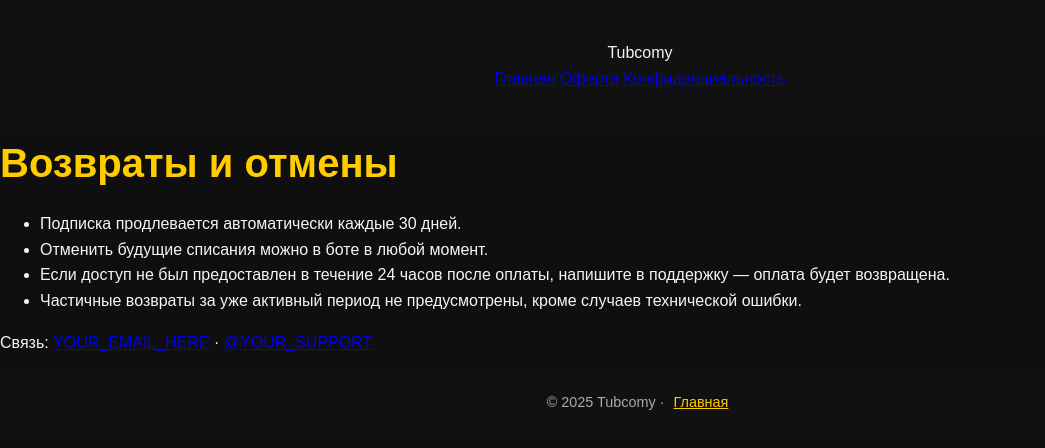
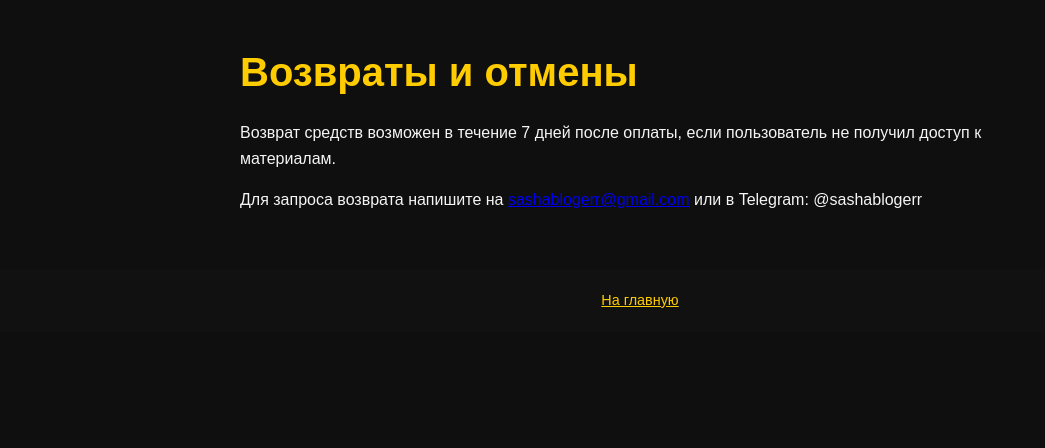
Before and after one commit to sashas-ctrl/tubcomy-site, a plain HTML site: page refunds.html in a window 1280 px wide. Shown: the whole page, without its empty margins (0-1045 px from the left). Drawn offline with Linux system fonts and the light colour scheme.

Commit message:
Update refunds.html

```diff
--- a/refunds.html
+++ b/refunds.html
@@ -1,37 +1,18 @@
-<!doctype html>
+<!DOCTYPE html>
 <html lang="ru">
 <head>
-  <meta charset="utf-8" />
-  <meta name="viewport" content="width=device-width,initial-scale=1" />
-  <title>Возвраты и отмены — Tubcomy</title>
-  <link rel="stylesheet" href="/styles.css" />
+  <meta charset="UTF-8">
+  <title>Возвраты и отмены — TubeComy</title>
+  <link rel="stylesheet" href="styles.css">
 </head>
 <body>
-  <div class="container">
-    <header class="header">
-      <div class="logo">Tubcomy</div>
-      <nav class="nav">
-        <a href="/">Главная</a>
-        <a href="/offer">Оферта</a>
-        <a href="/privacy">Конфиденциальность</a>
-      </nav>
-    </header>
-
-    <main class="card">
-      <h1>Возвраты и отмены</h1>
-      <ul>
-        <li>Подписка продлевается автоматически каждые 30 дней.</li>
-        <li>Отменить будущие списания можно в боте в любой момент.</li>
-        <li>Если доступ не был предоставлен в течение 24 часов после оплаты, напишите в поддержку — оплата будет возвращена.</li>
-        <li>Частичные возвраты за уже активный период не предусмотрены, кроме случаев технической ошибки.</li>
-      </ul>
-      <p>Связь: <a href="mailto:YOUR_EMAIL_HERE">YOUR_EMAIL_HERE</a> · <a href="https://t.me/YOUR_SUPPORT">@YOUR_SUPPORT</a></p>
-    </main>
-
-    <footer class="footer">
-      © <span id="y"></span> Tubcomy · <a href="/">Главная</a>
-    </footer>
-  </div>
-  <script>document.getElementById('y').textContent = new Date().getFullYear()</script>
+  <section>
+    <h1>Возвраты и отмены</h1>
+    <p>Возврат средств возможен в течение 7 дней после оплаты, если пользователь не получил доступ к материалам.</p>
+    <p>Для запроса возврата напишите на <a href="mailto:sashablogerr@gmail.com">sashablogerr@gmail.com</a> или в Telegram: @sashablogerr</p>
+  </section>
+  <footer>
+    <a href="index.html">На главную</a>
+  </footer>
 </body>
 </html>
```
